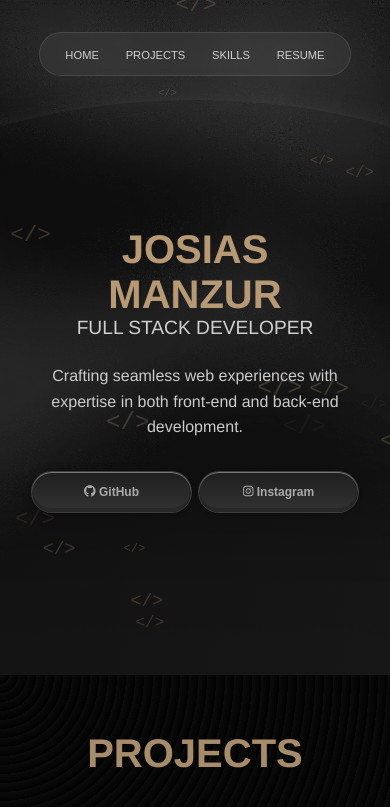
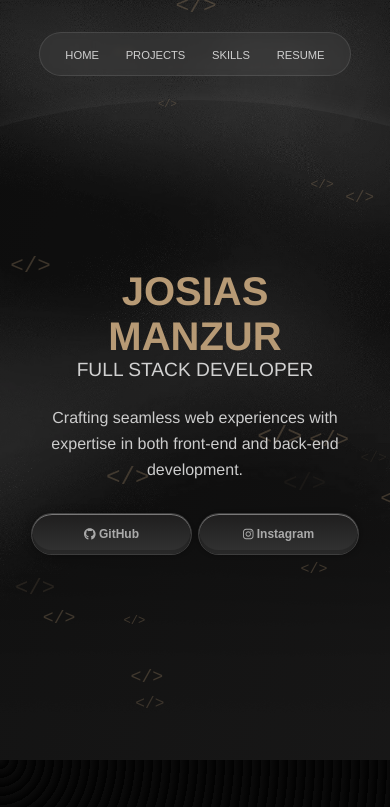
Before and after one commit to josiasmanzur02/portfolio, a React (Create React App) app: page / in a window 390 px wide. Shown: the top 807 px of the page. Built offline with nearby package versions, Linux system fonts and the light colour scheme.

Commit message:
More responsiveness changes

```diff
--- a/src/css/Header.css
+++ b/src/css/Header.css
@@ -6,6 +6,12 @@
   align-items: center;
   justify-content: center;
   color: var(--text-light);
+}
+
+@media (max-height: 900px) {
+    .hero {
+      min-height: 90vh;
+    }
 }
 
 .hero-inner {
```
